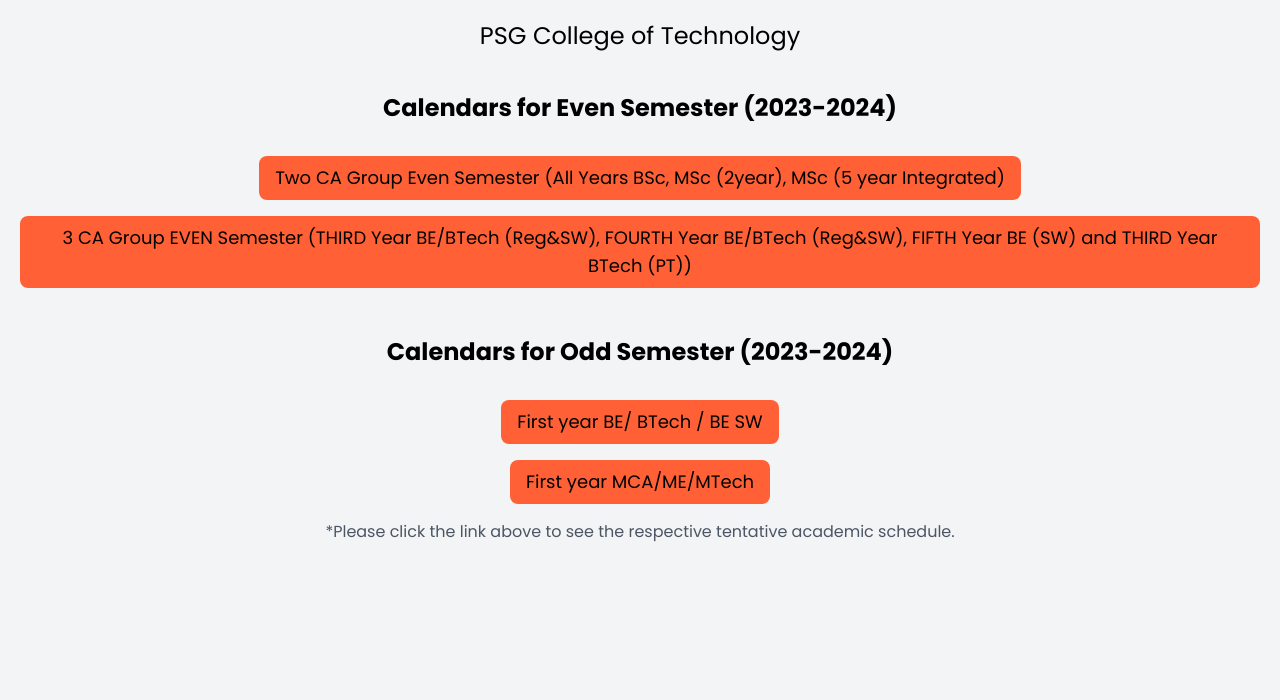
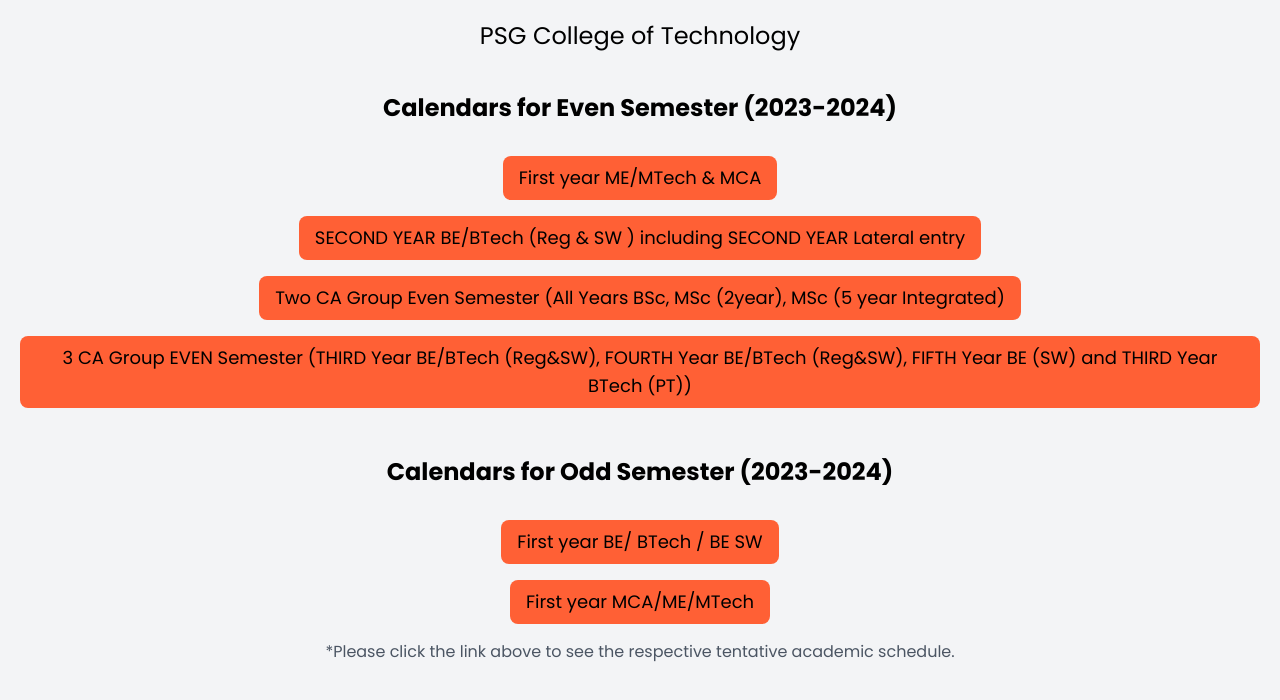
Before and after one commit to MrRhuezzler/college-yearly-planner, a React (Create React App) app in the folder packages/client/: page / in a window 1280 px wide. Shown: the top 700 px of the page. Built offline with nearby package versions, Linux system fonts and the light colour scheme; a web font is replaced by a local one.

Commit message:
update-calendars

```diff
--- a/packages/client/src/pages/Error404.js
+++ b/packages/client/src/pages/Error404.js
@@ -30,6 +30,16 @@
         Calendars for Even Semester (2023-2024)
       </h1>
       <div className="flex flex-col items-center text-center text-lg">
+        <Link to="eyJ5ZWFyIjoiMjAyMyIsImlkIjoiMTEifQ==">
+          <div className="px-4 py-2 bg-secondary rounded-lg mb-4">
+            First year ME/MTech & MCA
+          </div>
+        </Link>
+        <Link to="eyJ5ZWFyIjoiMjAyMyIsImlkIjoiMTAifQ==">
+          <div className="px-4 py-2 bg-secondary rounded-lg mb-4">
+            SECOND YEAR BE/BTech (Reg & SW ) including SECOND YEAR Lateral entry
+          </div>
+        </Link>
         <Link to="eyJ5ZWFyIjoiMjAyMyIsImlkIjoiMiJ9">
           <div className="px-4 py-2 bg-secondary rounded-lg mb-4">
             Two CA Group Even Semester (All Years BSc, MSc (2year), MSc (5 year
@@ -81,7 +91,8 @@
         </Link>
       </div>
       <p className="text-gray-600">
-        *Please click the link above to see the respective tentative academic schedule.
+        *Please click the link above to see the respective tentative academic
+        schedule.
       </p>
     </div>
   );
```
